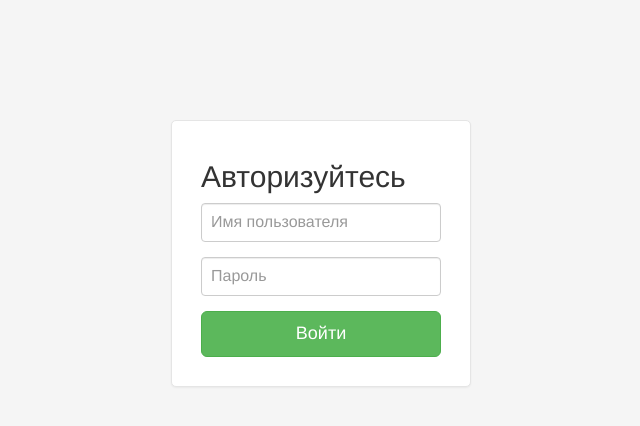
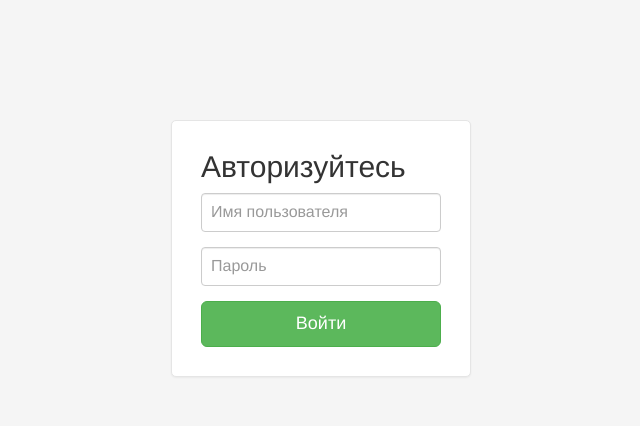
Before and after one commit to hitsl/coldstar, a Python web app: template coldstar/application/castiel/web/templates/login.html in a window 1280 px wide. Shown: the top 426 px of the page, without its empty margins (319-959 px from the left). Run offline with Jinja, Linux system fonts and the light colour scheme; the template is opened without the code that fills it, so the values that code supplies are empty; some libraries are stand-ins or nearby versions.

Commit message:
Update style.css

```diff
--- a/coldstar/application/castiel/web/static/css/style.css
+++ b/coldstar/application/castiel/web/static/css/style.css
@@ -44,6 +44,9 @@
 .form-signin .checkbox {
     margin-bottom: 10px;
 }
+.form-signin .form-signin-heading {
+    margin-top: 10px;
+}
 .form-signin input[type="text"],
 .form-signin input[type="password"] {
     font-size: 16px;
```
